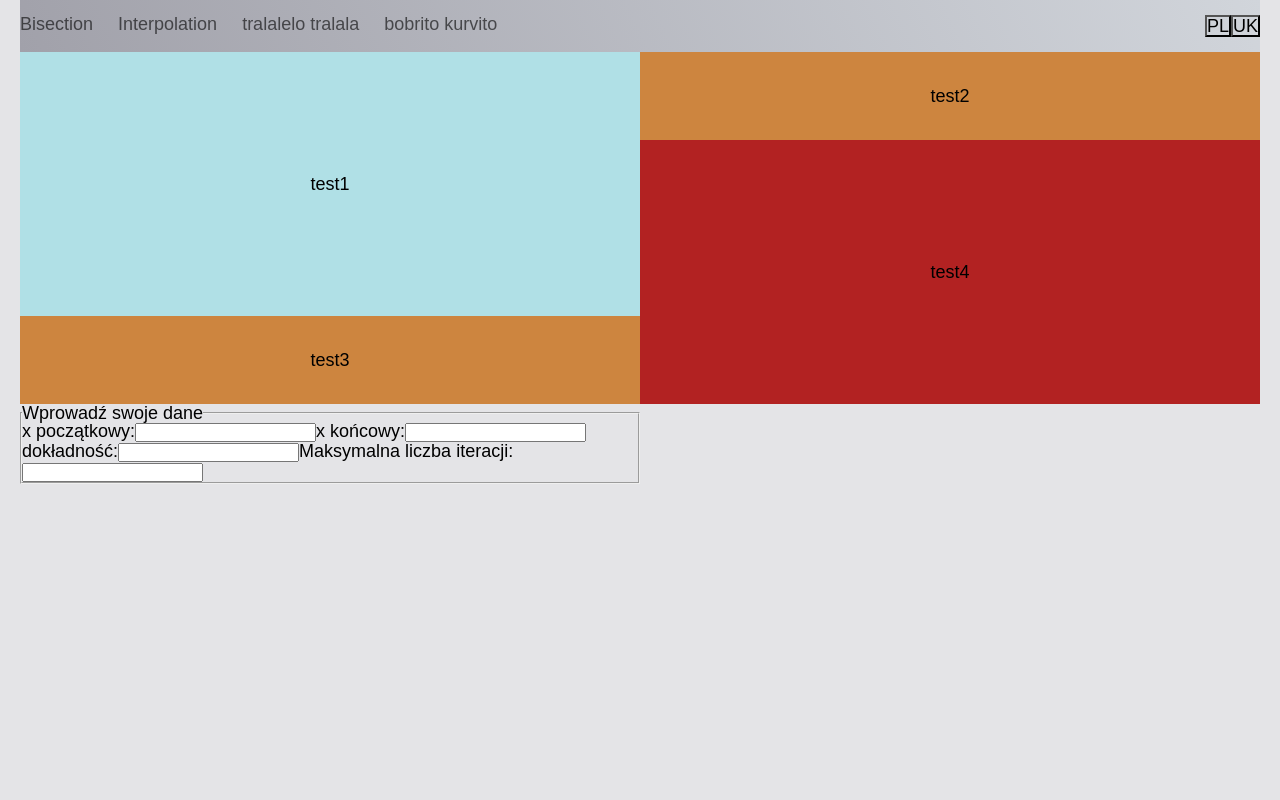
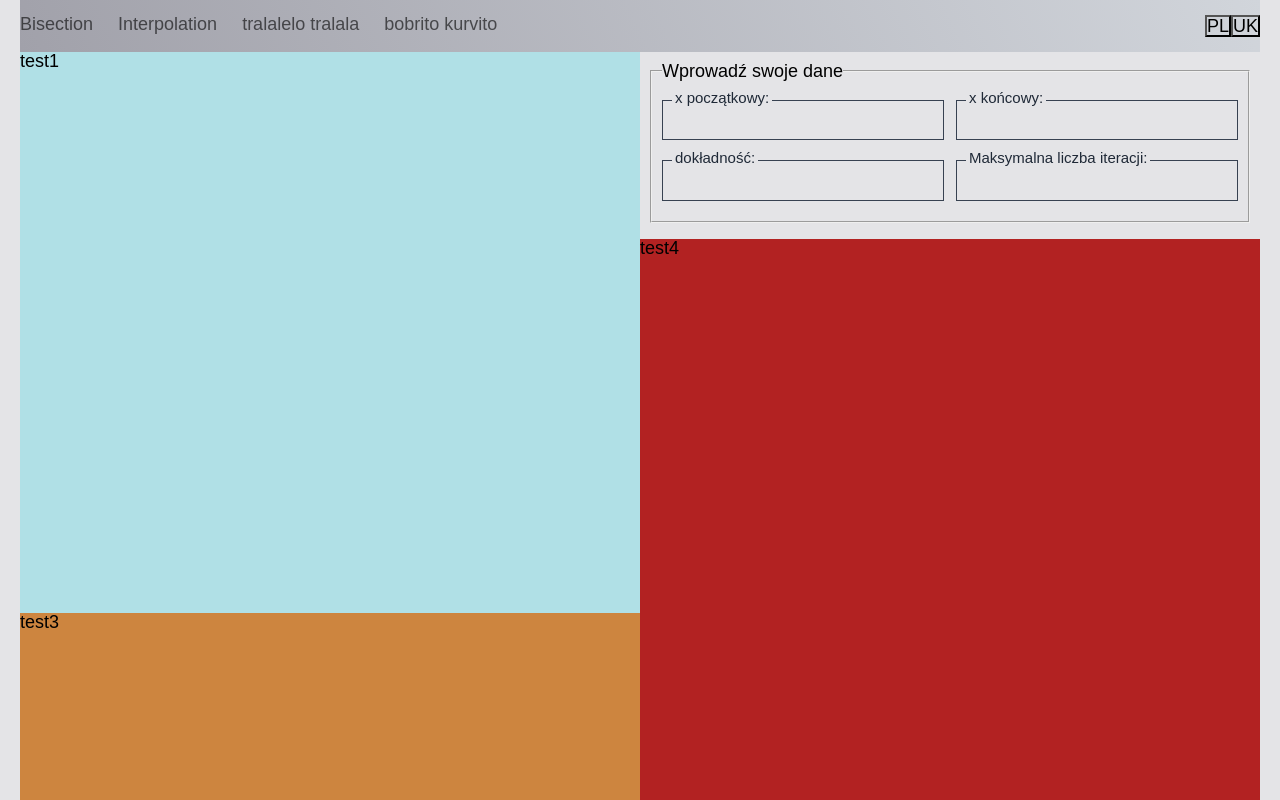
Before and after one commit to Roverp1/numerical_methods.ts, a React (Vite) app: page / in a window 1280 px wide. Built offline with nearby package versions, Linux system fonts and the light colour scheme.

Commit message:
style(PageBisection): -> style input data form

```diff
--- a/src/pages/PageBisection/PageBisection.scss
+++ b/src/pages/PageBisection/PageBisection.scss
@@ -14,16 +14,75 @@
 
     &.col-2 {
       grid-template-rows: 25% 75%;
+
+      .box-2 {
+        padding: 1rem;
+
+        form {
+
+          fieldset {
+            $input-min-width: 21rem;
+
+            display: grid;
+            align-items: end;
+            grid-template-columns: repeat(auto-fit, minmax($input-min-width, 1fr));
+            gap: 2rem 1.2rem;
+
+            padding: 2rem 1rem;
+
+            label {
+              position: relative;
+
+              display: flex;
+              flex-direction: column;
+              gap: 0.2rem;
+
+              span {
+                position: absolute;
+                left: 1rem;
+                top: -1rem;
+
+                font-size: 1.5rem;
+                padding: 0 .3rem;
+                z-index: 2222;
+
+                color: #1f2937;
+                background-color: #e4e4e7;
+              }
+
+              input {
+                font-size: 1.8rem;
+                width: 100%;
+                aspect-ratio: 7 / 1;
+                padding: 0 .5rem;
+                z-index: 1111;
+                border: .1rem solid #374151;
+                outline: none;
+
+                background-color: #e4e4e7;
+
+                &:user-invalid {
+                  border: .2rem solid #9f1239;
+                }
+              }
+            }
+          }
+        }
+      }
     }
 
     .box {
-      background: peru;
-      display: flex;
-      align-items: center;
-      justify-content: center;
+      // background: peru;
+      // display: flex;
+      // align-items: center;
+      // justify-content: center;
 
       &.box-1 {
         background-color: powderblue;
+      }
+
+      &.box-3 {
+        background-color: peru;
       }
 
       &.box-4 {
--- a/src/pages/PageBisection/PageBisection.tsx
+++ b/src/pages/PageBisection/PageBisection.tsx
@@ -51,29 +51,61 @@ const PageBisection = () => {
         <div className="box box-3">test3</div>
       </div>
       <div className="col col-2">
-        <div className="box box-2">test2</div>
+        <div className="box box-2">
+          <form className="page-bisection__given-data">
+            <fieldset>
+              <legend>Wprowadź swoje dane</legend>
+
+              <label>
+                <span>x początkowy:</span>
+                <input
+                  onChange={onHandleChange}
+                  name="xp"
+                  type="text"
+                  inputmode="numeric"
+                  pattern="[0-9]*"
+                />
+              </label>
+
+              <label>
+                <span>x końcowy:</span>
+                <input
+                  onChange={onHandleChange}
+                  name="xk"
+                  type="text"
+                  inputmode="numeric"
+                  pattern="[0-9]*"
+                />
+              </label>
+
+              <label>
+                <span>dokładność:</span>
+                <input
+                  onChange={onHandleChange}
+                  name="dokladnosc"
+                  type="text"
+                  inputmode="numeric"
+                  pattern="[0-9]*"
+                />
+              </label>
+
+              <label>
+                <span>Maksymalna liczba iteracji:</span>
+                <input
+                  onChange={onHandleChange}
+                  name="maxIter"
+                  type="text"
+                  inputmode="numeric"
+                  pattern="[0-9]*"
+                />
+              </label>
+            </fieldset>
+          </form>
+        </div>
         <div className="box box-4">test4</div>
       </div>
 
       {/* <form action="" className="page-bisection__function"></form> */}
-
-      <form className="page-bisection__given-data">
-        <fieldset>
-          <legend>Wprowadź swoje dane</legend>
-
-          <label>x początkowy:</label>
-          <input onChange={onHandleChange} name="xp" type="number" />
-
-          <label>x końcowy:</label>
-          <input onChange={onHandleChange} name="xk" type="number" />
-
-          <label>dokładność:</label>
-          <input onChange={onHandleChange} name="dokladnosc" type="number" />
-
-          <label>Maksymalna liczba iteracji:</label>
-          <input onChange={onHandleChange} name="maxIter" type="number" />
-        </fieldset>
-      </form>
 
       <SectionResults result={result} />
     </main>
```
